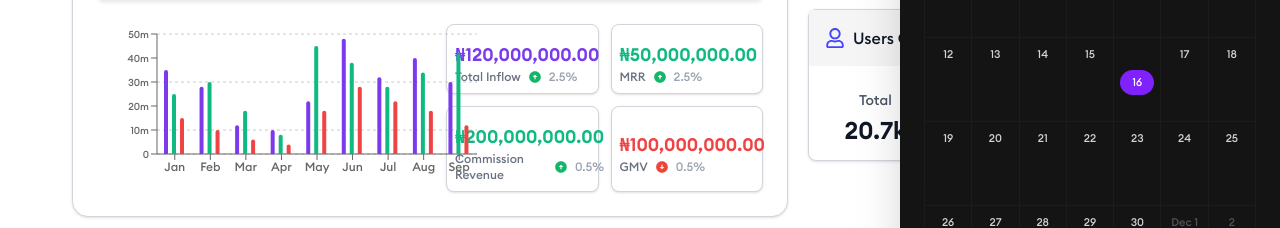
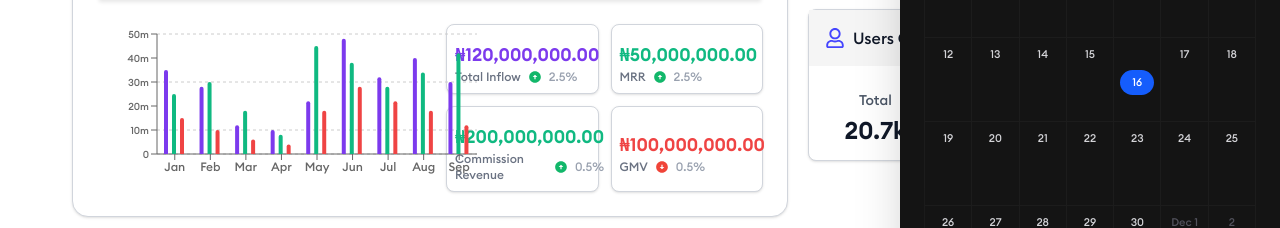
Before and after one commit to Arinze-Obieze/myxellia, a Next.js app: page / in a window 1280 px wide. Both pictures are taken after a click on the element 1146 px from the left and 42 px from the top of the page. Shown: the part 367-595 px from the top of the page. Built offline with nearby package versions, Linux system fonts and the light colour scheme.

Commit message:
changed the calender chosen day colour to blue

```diff
--- a/components/CalendarModal.jsx
+++ b/components/CalendarModal.jsx
@@ -143,7 +143,7 @@ export default function CalendarModal({ onClose }) {
               )}
               {selected && (
                 <div className="absolute top-8 left-1/2 transform -translate-x-1/2">
-                  <div className="px-3 py-1 rounded-full bg-violet-600 text-[11px]">
+                  <div className="px-3 py-1 rounded-full bg-blue-600 text-[11px]">
                     {c.day}
                   </div>
                 </div>
```
